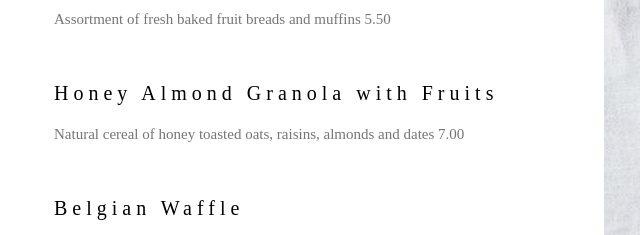
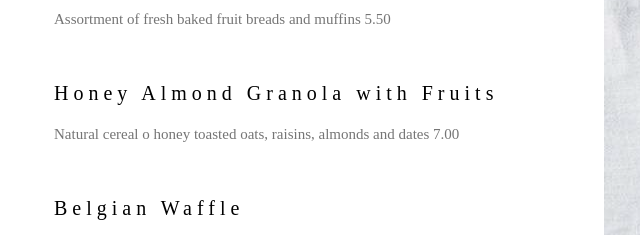
Before and after one commit to LuisPaludo/gitCourse, a plain HTML site: page index.html in a window 1280 px wide. Shown: the part 1680-1915 px from the top of the page, 60-700 px from the left. Drawn offline with nearby package versions, Linux system fonts and the light colour scheme.

Commit message:
test change

```diff
--- a/index.html
+++ b/index.html
@@ -64,7 +64,7 @@ h1, h2, h3, h4, h5, h6 {
       <p class="w3-text-grey">Assortment of fresh baked fruit breads and muffins 5.50</p><br>
 
       <h4>Honey Almond Granola with Fruits</h4>
-      <p class="w3-text-grey">Natural cereal of honey toasted oats, raisins, almonds and dates 7.00</p><br>
+      <p class="w3-text-grey">Natural cereal o honey toasted oats, raisins, almonds and dates 7.00</p><br>
 
       <h4>Belgian Waffle</h4>
       <p class="w3-text-grey">Vanilla flavored batter with malted flour 7.50</p><br>
```
